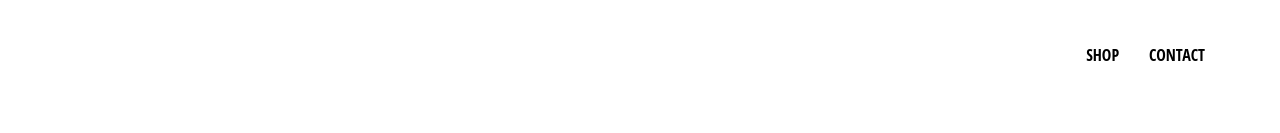
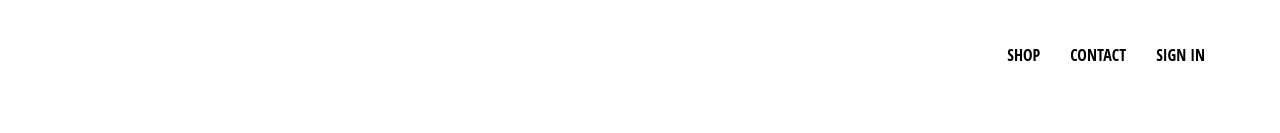
Before and after one commit to SARA93-CODER/crwn-clothing, a React (Create React App) app: page / in a window 1280 px wide. Shown: the top 133 px of the page. Built offline with nearby package versions, Linux system fonts and the light colour scheme; some icons are missing.

Commit message:
update changes

```diff
--- a/src/Components/header/header.component.jsx
+++ b/src/Components/header/header.component.jsx
@@ -14,6 +14,7 @@ const Header =() => (
         <div className='options'>
             <Link className='option' to="/shop">SHOP</Link>
             <Link className='option' to="/contact">CONTACT</Link>
+            <Link className='option' to="/signin">SIGN IN </Link>
         </div>
     </div>
 )
```
Also changed, not shown: 1 other file (tests, documents, lock files or other folders).
